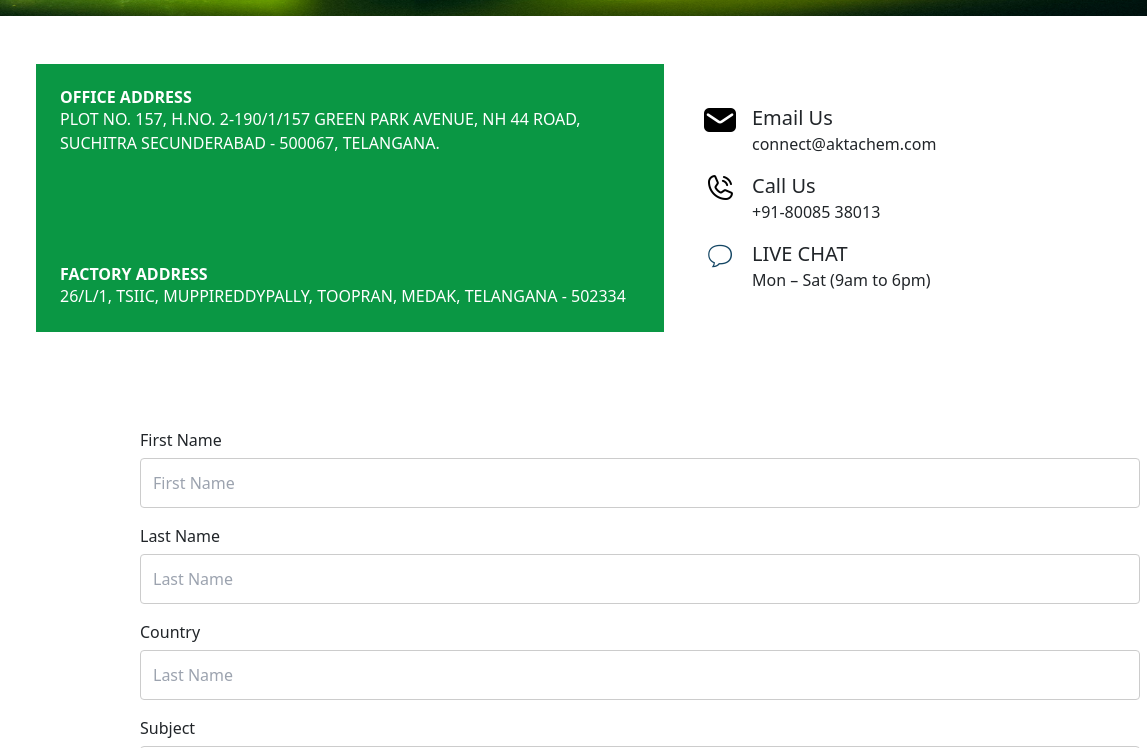
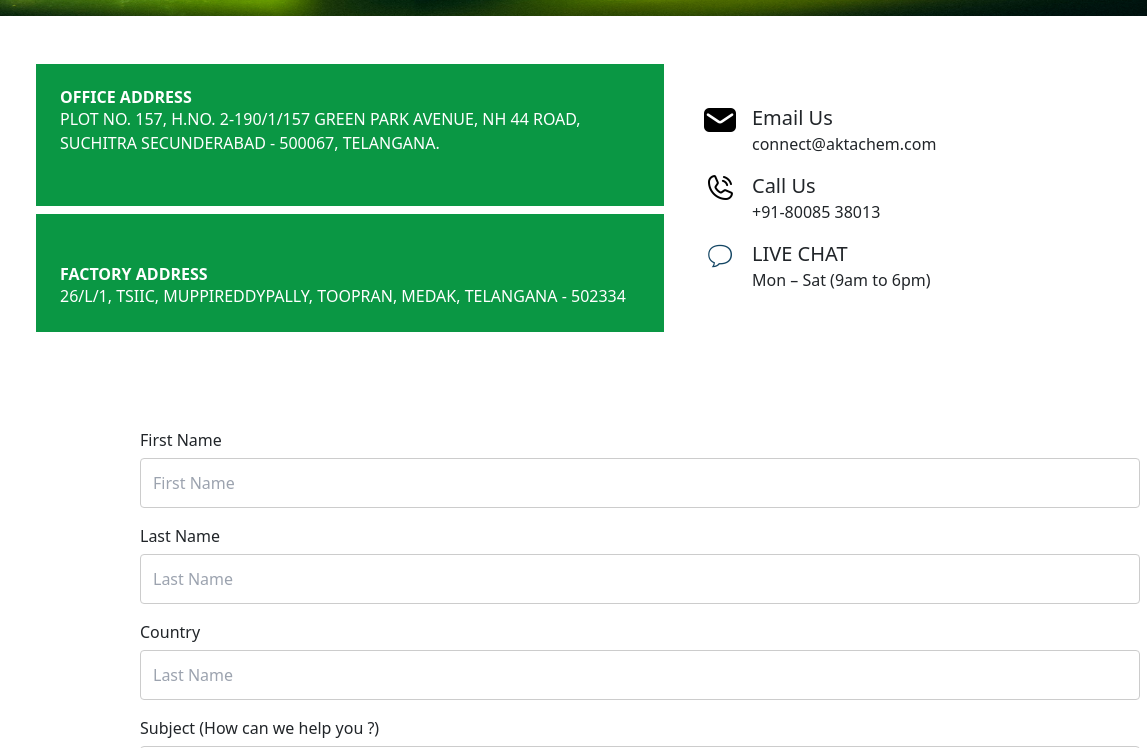
Before and after one commit to Swapnil-2502/Health-Supplement-, a plain HTML site: page contactus.html in a window 1280 px wide. Shown: the part 496-1244 px from the top of the page, 0-1147 px from the left. Drawn offline with nearby package versions, Linux system fonts and the light colour scheme.

Commit message:
Changes in address & form

```diff
--- a/contactus.html
+++ b/contactus.html
@@ -154,14 +154,15 @@
     <!-- Address -->
     <div class="container-fluid py-5 mx-4 md:mx-40">
         <div class="grid grid-cols-1 md:grid-cols-2">
-            <div class="p-6 text-white flex flex-col justify-between" style="background-color: #0a9744;">
-                <div>
+            <div class="text-white flex flex-col justify-between" style="background-color: #0a9744;">
+                <div class="p-6">
                     <h3 class="font-gt-walsheim font-bold">OFFICE ADDRESS</h3>
                     <p class="font-gt-walsheim">
                     PLOT NO. 157, H.NO. 2-190/1/157 GREEN PARK AVENUE, NH 44 ROAD, SUCHITRA SECUNDERABAD - 500067, TELANGANA.
                     </p>
                 </div>
-                <div>
+                <div class="bg-white p-1"></div>
+                <div class="p-6">
                     <h3 class="font-gt-walsheim font-bold">FACTORY ADDRESS</h3>
                     <p class="font-gt-walsheim">
                         26/L/1, TSIIC, MUPPIREDDYPALLY, TOOPRAN, MEDAK, TELANGANA - 502334
@@ -210,7 +211,7 @@
           <label for="country">Country</label>
           <input type="text" id="lname" name="lastname" placeholder="Last Name">
 
-          <label for="subject">Subject</label>
+          <label for="subject">Subject (How can we help you ?)</label>
           <textarea id="subject" name="subject" placeholder="Write something.." style="height:200px"></textarea>
 
           <input type="submit" value="Submit">
```
